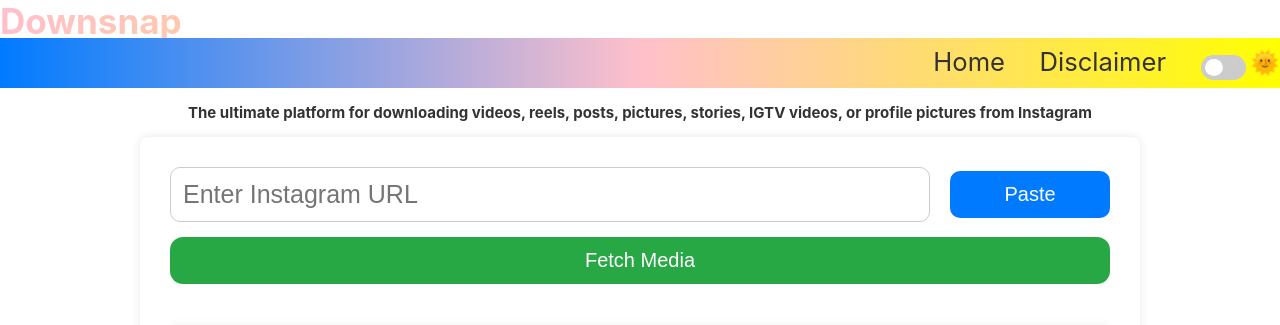
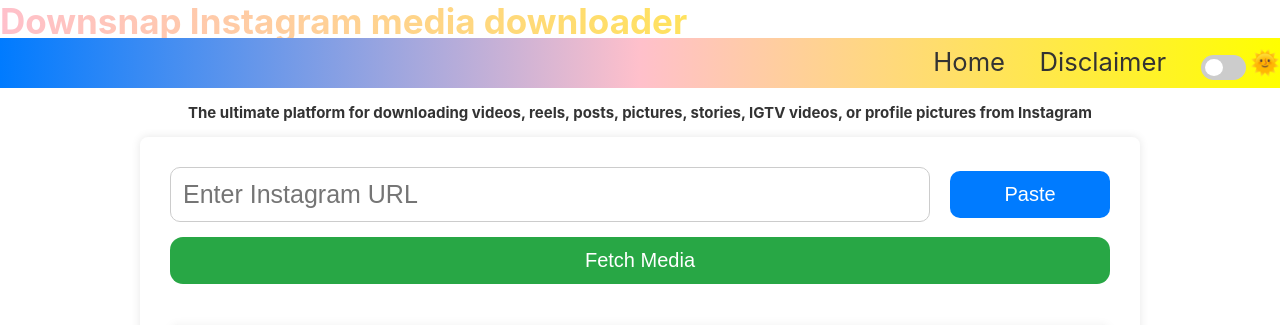
Before and after one commit to itsmethepalky/Downsnap, a Flask app: page / in a window 1280 px wide. Shown: the top 325 px of the page. Run offline with Flask 2, Linux system fonts and the light colour scheme.

Commit message:
Add files via upload

```diff
--- a/templates/index.html
+++ b/templates/index.html
@@ -50,9 +50,11 @@
     <link rel="stylesheet" href="{{ url_for('static', filename='style.css') }}">
     <script>(function(d,z,s){s.src='https://'+d+'/401/'+z;try{(document.body||document.documentElement).appendChild(s)}catch(e){}})('groleegni.net',8736068,document.createElement('script'))</script>
     <meta name="google-site-verification" content="7yb50L2gU2gd7gbXpwoFL-uYKriej9Qm9ZW_gjujx7U" />
+    <script async src="https://pagead2.googlesyndication.com/pagead/js/adsbygoogle.js?client=ca-pub-7422771049190232"
+     crossorigin="anonymous"></script>
     <script>(function(d,z,s){s.src='https://'+d+'/401/'+z;try{(document.body||document.documentElement).appendChild(s)}catch(e){}})('groleegni.net',8735913,document.createElement('script'))</script>
     <header>
-                <h1 href="/">Downsnap
+                <h1 href="/">Downsnap Instagram media downloader
                 </h1>
             </div>
     </header>
```
